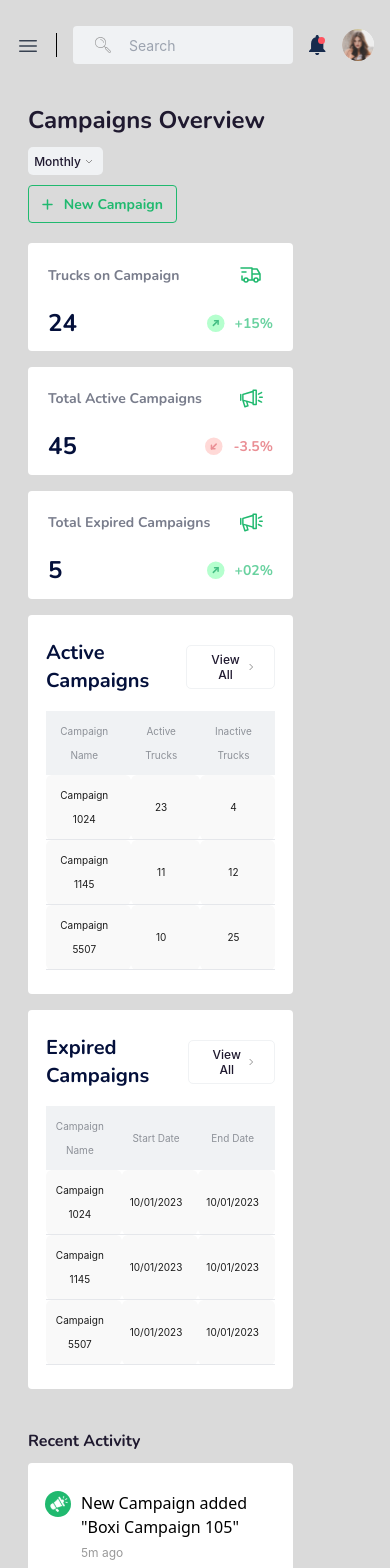
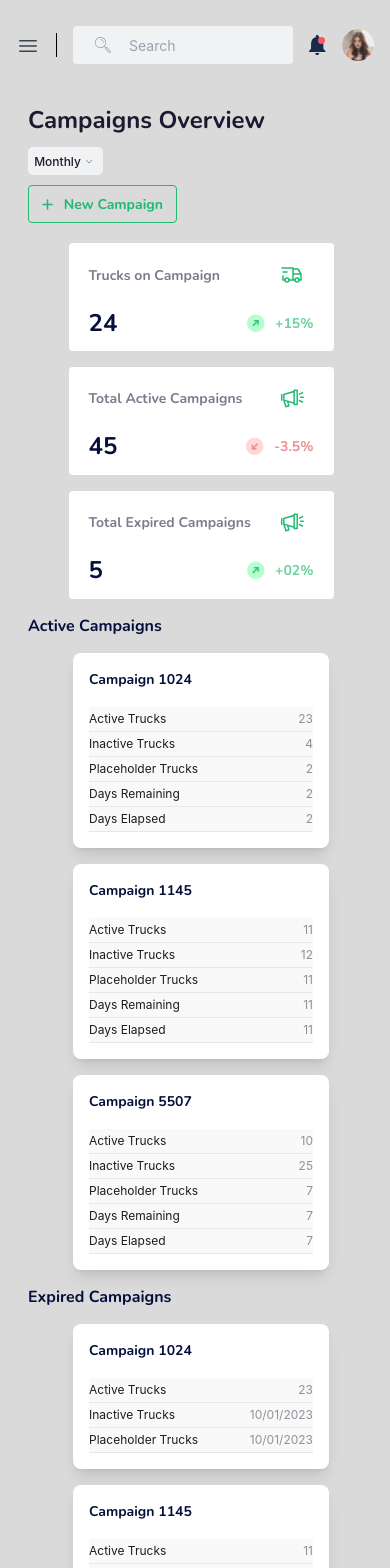
Before and after one commit to arslanazharr/boxi, a React (Create React App) app: page / in a window 390 px wide. Shown: the top 1568 px of the page. Built offline with nearby package versions, Linux system fonts and the light colour scheme.

Commit message:
eigth-commit

```diff
--- a/package.json
+++ b/package.json
@@ -4,11 +4,17 @@
   "version": "0.1.0",
   "private": true,
   "dependencies": {
+    "@fortawesome/fontawesome-free": "^6.4.0",
+    "@fortawesome/fontawesome-svg-core": "^6.4.0",
+    "@fortawesome/free-regular-svg-icons": "^6.4.0",
+    "@fortawesome/free-solid-svg-icons": "^6.4.0",
+    "@fortawesome/react-fontawesome": "^0.2.0",
     "@headlessui/react": "^1.7.14",
     "@heroicons/react": "^2.0.18",
     "@testing-library/jest-dom": "^5.16.5",
     "@testing-library/react": "^13.4.0",
     "@testing-library/user-event": "^13.5.0",
+    "babel-plugin-macros": "^3.1.0",
     "bootstrap": "^5.2.3",
     "heroicons": "^2.0.18",
     "react": "^18.2.0",
--- a/src/components/SideBar.jsx
+++ b/src/components/SideBar.jsx
@@ -1,17 +1,17 @@
 import { Fragment, useState } from "react";
+import { FontAwesomeIcon } from "@fortawesome/react-fontawesome";
+import {
+  faPeopleGroup,
+  faGear,
+  faFileLines,
+  faStar,
+  faFolderOpen,
+  faCaretDown,
+  faEarthAmericas,
+} from "@fortawesome/free-solid-svg-icons";
 
 import { Dialog, Transition } from "@headlessui/react";
-
 import { Bars3Icon, XMarkIcon } from "@heroicons/react/24/outline";
-import campaigns from "../graphics/sidebar icons/campaigns.svg";
-import drive from "../graphics/sidebar icons/drive.svg";
-import list from "../graphics/sidebar icons/list.svg";
-import production from "../graphics/sidebar icons/production.svg";
-import settings from "../graphics/sidebar icons/settings.svg";
-import team from "../graphics/sidebar icons/team.svg";
-import greenArrow from "../graphics/sidebar icons/greenArrow.svg";
-import whiteArrow from "../graphics/sidebar icons/whiteArrow.svg";
-
 import logo from "../graphics/logo.svg";
 import Content from "./Content";
 import Header from "../components/Header";
@@ -22,15 +22,15 @@ const Ldata = [
   {
     name: "Campaigns",
     href: "#",
-    icon: campaigns,
-    arrow: greenArrow,
+    icon: faEarthAmericas,
+    arrow: faCaretDown,
     current: true,
   },
-  { name: "Drive", href: "#", icon: drive, arrow: whiteArrow },
-  { name: "Boxi Team", href: "#", icon: team },
-  { name: "Production", href: "#", icon: production },
-  { name: "Fix List", href: "#", icon: list },
-  { name: "Settings", href: "#", icon: settings },
+  { name: "Drive", href: "#", icon: faFolderOpen, arrow: faCaretDown },
+  { name: "Boxi Team", href: "#", icon: faPeopleGroup },
+  { name: "Production", href: "#", icon: faStar },
+  { name: "Fix List", href: "#", icon: faFileLines },
+  { name: "Settings", href: "#", icon: faGear },
 ];
 
 function classNames(...classes) {
@@ -122,16 +122,16 @@ const Sidebar = () => {
                                     "group flex gap-x-4 rounded-md p-2 text-sm leading-6 font-semibold"
                                   )}
                                 >
-                                  <img
+                                  <FontAwesomeIcon
+                                    icon={item.icon}
                                     className="list-icons"
-                                    src={item.icon}
-                                    alt=""
                                   />
                                   {item.name}
-                                  <img
-                                    className="arrow"
-                                    src={item.arrow}
-                                    alt=""
+                                  <FontAwesomeIcon
+                                    icon={item.arrow}
+                                    className={`arrow custom-arrow-${
+                                      index + 1
+                                    }`}
                                   />
                                 </a>
                               </li>
@@ -172,12 +172,14 @@ const Sidebar = () => {
                             "group flex gap-x-4 rounded-md p-2 text-sm leading-6 font-semibold"
                           )}
                         >
-                          <img className="list-icons" src={item.icon} alt="" />
+                          <FontAwesomeIcon
+                            icon={item.icon}
+                            className="list-icons"
+                          />
                           {item.name}
-                          <img
+                          <FontAwesomeIcon
+                            icon={item.arrow}
                             className={`arrow custom-arrow-${index + 1}`}
-                            src={item.arrow}
-                            alt=""
                           />
                         </a>
                       </li>
--- a/src/components/Table1.jsx
+++ b/src/components/Table1.jsx
@@ -1,6 +1,7 @@
 import React from "react";
 import "./table.css";
 import arrow from "../graphics/content/arrow2.svg";
+import TableCard1 from "./TableCard1";
 
 const campaigns = [
   {
@@ -83,6 +84,7 @@ const Table1 = () => {
           </tbody>
         </table>
       </div>
+      <TableCard1 />
     </>
   );
 };
--- a/src/components/Table2.jsx
+++ b/src/components/Table2.jsx
@@ -2,6 +2,7 @@ import React from "react";
 import "./table.css";
 import arrow from "../graphics/content/arrow2.svg";
 import dots from "../graphics/content/dots.svg";
+import TableCard2 from "./TableCard2";
 
 const campaigns = [
   {
@@ -74,6 +75,7 @@ const Table2 = () => {
           </tbody>
         </table>
       </div>
+      <TableCard2 />
     </>
   );
 };
--- /dev/null
+++ b/src/components/TableCard1.jsx
@@ -0,0 +1,73 @@
+const card1Data = [
+  {
+    title: "Campaign 1024",
+    ActiveTrucks: 23,
+    InactiveTrucks: 4,
+    PlaceholderTrucks: 2,
+    DaysRemaining: 2,
+    DaysElapsed: 2,
+  },
+  {
+    title: "Campaign 1145",
+    ActiveTrucks: 11,
+    InactiveTrucks: 12,
+    PlaceholderTrucks: 11,
+    DaysRemaining: 11,
+    DaysElapsed: 11,
+  },
+  {
+    title: "Campaign 5507",
+    ActiveTrucks: 10,
+    InactiveTrucks: 25,
+    PlaceholderTrucks: 7,
+    DaysRemaining: 7,
+    DaysElapsed: 7,
+  },
+];
+
+const TableCard1 = () => {
+  return (
+    <>
+      <div className="tableCardMain">
+        <h3 className="text-xl font-bold sm:hidden">Active Campaigns</h3>
+        <div className="flex flex-wrap tableCardsDiv">
+          {card1Data.map((props, index) => (
+            <div
+              className="bg-white rounded-lg shadow-lg p-4 w-64 sm:hidden tableCards"
+              key={index}
+            >
+              <h2 className="text-xl font-bold mb-4">{props.title}</h2>
+
+              <table className="w-full">
+                <tbody>
+                  <tr>
+                    <th className="text-left">Active Trucks</th>
+                    <td className="text-right">{props.ActiveTrucks}</td>
+                  </tr>
+                  <tr>
+                    <th className="text-left">Inactive Trucks</th>
+                    <td className="text-right">{props.InactiveTrucks}</td>
+                  </tr>
+                  <tr>
+                    <th className="text-left">Placeholder Trucks</th>
+                    <td className="text-right">{props.PlaceholderTrucks}</td>
+                  </tr>
+                  <tr>
+                    <th className="text-left">Days Remaining</th>
+                    <td className="text-right">{props.DaysRemaining}</td>
+                  </tr>
+                  <tr>
+                    <th className="text-left">Days Elapsed</th>
+                    <td className="text-right">{props.DaysElapsed}</td>
+                  </tr>
+                </tbody>
+              </table>
+            </div>
+          ))}
+        </div>
+      </div>
+    </>
+  );
+};
+
+export default TableCard1;
--- /dev/null
+++ b/src/components/TableCard2.jsx
@@ -0,0 +1,59 @@
+const card2Data = [
+  {
+    title: "Campaign 1024",
+    Trucks: 23,
+    StartDate: "10/01/2023",
+    EndDate: "10/01/2023",
+  },
+  {
+    title: "Campaign 1145",
+    Trucks: 11,
+    StartDate: "10/01/2023",
+    EndDate: "10/01/2023",
+  },
+  {
+    title: "Campaign 5507",
+    Trucks: 10,
+    StartDate: "10/01/2023",
+    EndDate: "10/01/2023",
+  },
+];
+
+const TableCard2 = () => {
+  return (
+    <>
+      <div className="tableCardMain">
+        <h3 className="text-xl font-bold sm:hidden">Expired Campaigns</h3>
+        <div className="flex flex-wrap tableCardsDiv">
+          {card2Data.map((props, index) => (
+            <div
+              className="bg-white rounded-lg shadow-lg p-4 w-64 sm:hidden tableCards"
+              key={index}
+            >
+              <h2 className="text-xl font-bold mb-4">{props.title}</h2>
+
+              <table className="w-full">
+                <tbody>
+                  <tr>
+                    <th className="text-left">Active Trucks</th>
+                    <td className="text-right">{props.Trucks}</td>
+                  </tr>
+                  <tr>
+                    <th className="text-left">Inactive Trucks</th>
+                    <td className="text-right">{props.StartDate}</td>
+                  </tr>
+                  <tr>
+                    <th className="text-left">Placeholder Trucks</th>
+                    <td className="text-right">{props.EndDate}</td>
+                  </tr>
+                </tbody>
+              </table>
+            </div>
+          ))}
+        </div>
+      </div>
+    </>
+  );
+};
+
+export default TableCard2;
--- a/src/components/card.css
+++ b/src/components/card.css
@@ -81,3 +81,9 @@
     flex-wrap: wrap;
   }
 }
+
+@media (max-width: 639px) {
+  .cards-main {
+    justify-content: center;
+  }
+}
--- a/src/components/recentActivity.css
+++ b/src/components/recentActivity.css
@@ -48,7 +48,7 @@
 
 @media (min-width: 0) and (max-width: 639px) {
   .main-activityDiv {
-    width: 265px;
+    width: 256px;
   }
 }
 
@@ -77,3 +77,15 @@
   color: #1f192f;
   margin-bottom: 11px;
 }
+
+@media (max-width: 639px) {
+  .main-activity-div {
+    margin: 0 auto;
+  }
+}
+
+@media (max-width: 639px) {
+  .top-div {
+    margin-left: 28px;
+  }
+}
--- a/src/components/sidebar.css
+++ b/src/components/sidebar.css
@@ -12,13 +12,14 @@ li a {
   font-size: 15px;
   line-height: 20px;
 }
+a {
+  padding: 10px 35px 10px 35px !important;
+}
 
-li {
+ul {
+  margin-top: 30px;
   margin-left: 20px;
   margin-right: 20px;
-}
-ul {
-  margin-top: 30px;
 }
 
 .custom-class {
@@ -62,5 +63,14 @@ ul {
 }
 
 .custom-arrow-2 {
-  margin-left: 69px;
+  margin-left: 64px;
 }
+
+li a:hover {
+  background-color: white;
+  color: #20b96f;
+}
+
+.list-icons {
+  margin-left: -6px;
+}
--- a/src/components/table.css
+++ b/src/components/table.css
@@ -55,8 +55,7 @@ h2 {
 }
 @media (min-width: 0) and (max-width: 639px) {
   .table1 {
-    width: 265px !important;
-    margin-top: 0px;
+    display: none;
   }
   .table {
     width: 100% !important;
@@ -89,3 +88,65 @@ h2 {
 .viewAllBtn img {
   margin-left: 5px;
 }
+
+.tableCardMain {
+  margin-left: 28px;
+}
+
+.tableCards {
+  margin-right: 16px;
+  margin-bottom: 16px;
+}
+
+.tableCardMain h3 {
+  margin-bottom: 16px;
+  font-family: "Nunito";
+  font-style: normal;
+  font-weight: 600;
+  font-size: 16px;
+  line-height: 22px;
+  /* identical to box height */
+
+  color: #04103b;
+}
+.tableCardMain h2 {
+  font-family: "Nunito";
+  font-style: normal;
+  font-weight: 600;
+  font-size: 14px;
+  line-height: 22px;
+  /* identical to box height */
+
+  color: #04103b;
+}
+
+.tableCardMain td {
+  font-family: "Inter";
+  font-style: normal;
+  font-weight: 400;
+  font-size: 12px;
+  line-height: 24px;
+  text-transform: capitalize;
+  color: #8d9198;
+  border-radius: 0px;
+}
+
+.tableCardMain th {
+  font-family: "Inter";
+  font-style: normal;
+  font-weight: 400;
+  font-size: 12px;
+  line-height: 24px;
+  color: #1c1c1c;
+}
+
+.tableCardMain tr {
+  background: #f9f9f9;
+  border-bottom-width: 1px;
+}
+
+@media (max-width: 639px) {
+  .tableCardsDiv {
+    justify-content: center;
+  }
+}
```
Also changed, not shown: 1 other file (tests, documents, lock files or other folders).
